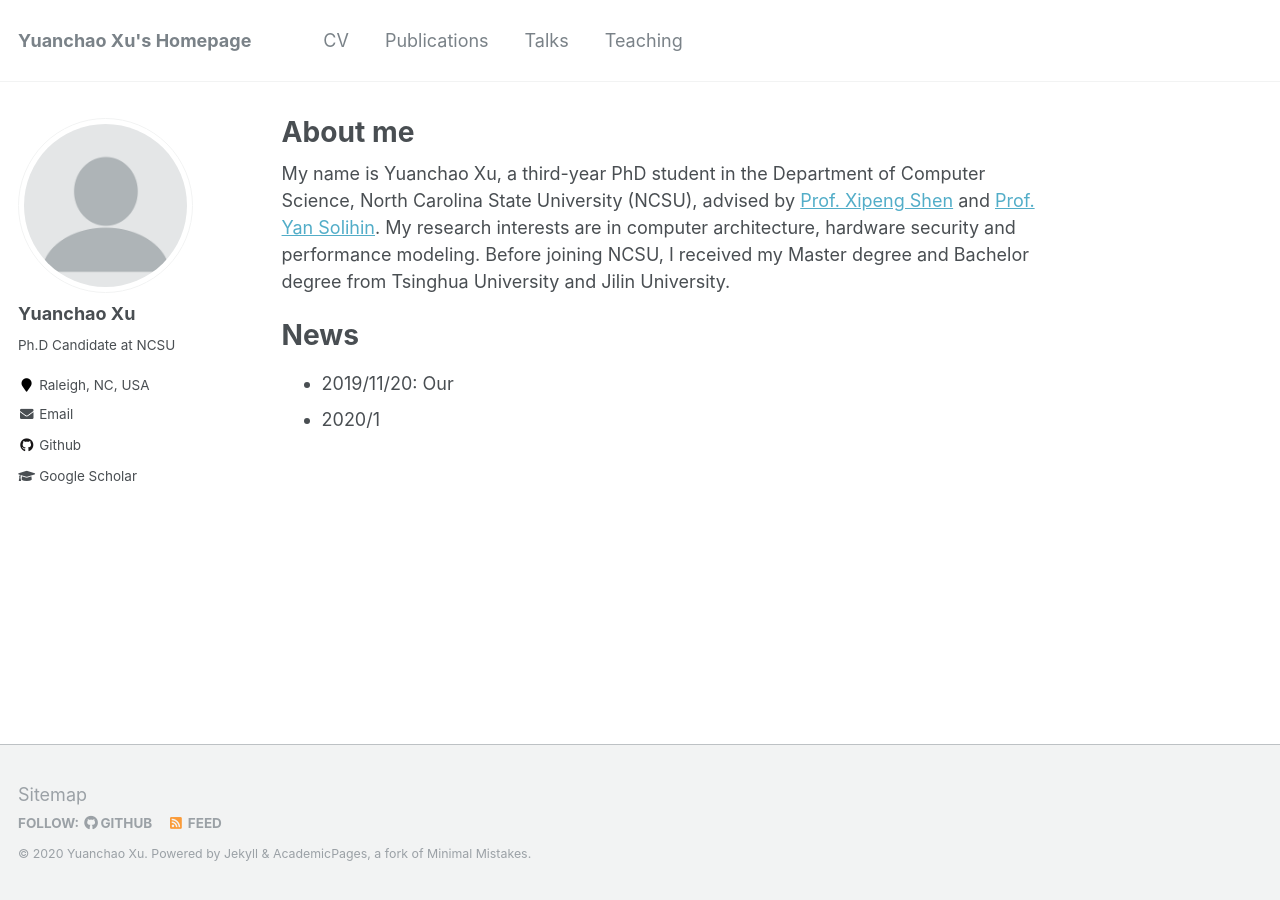
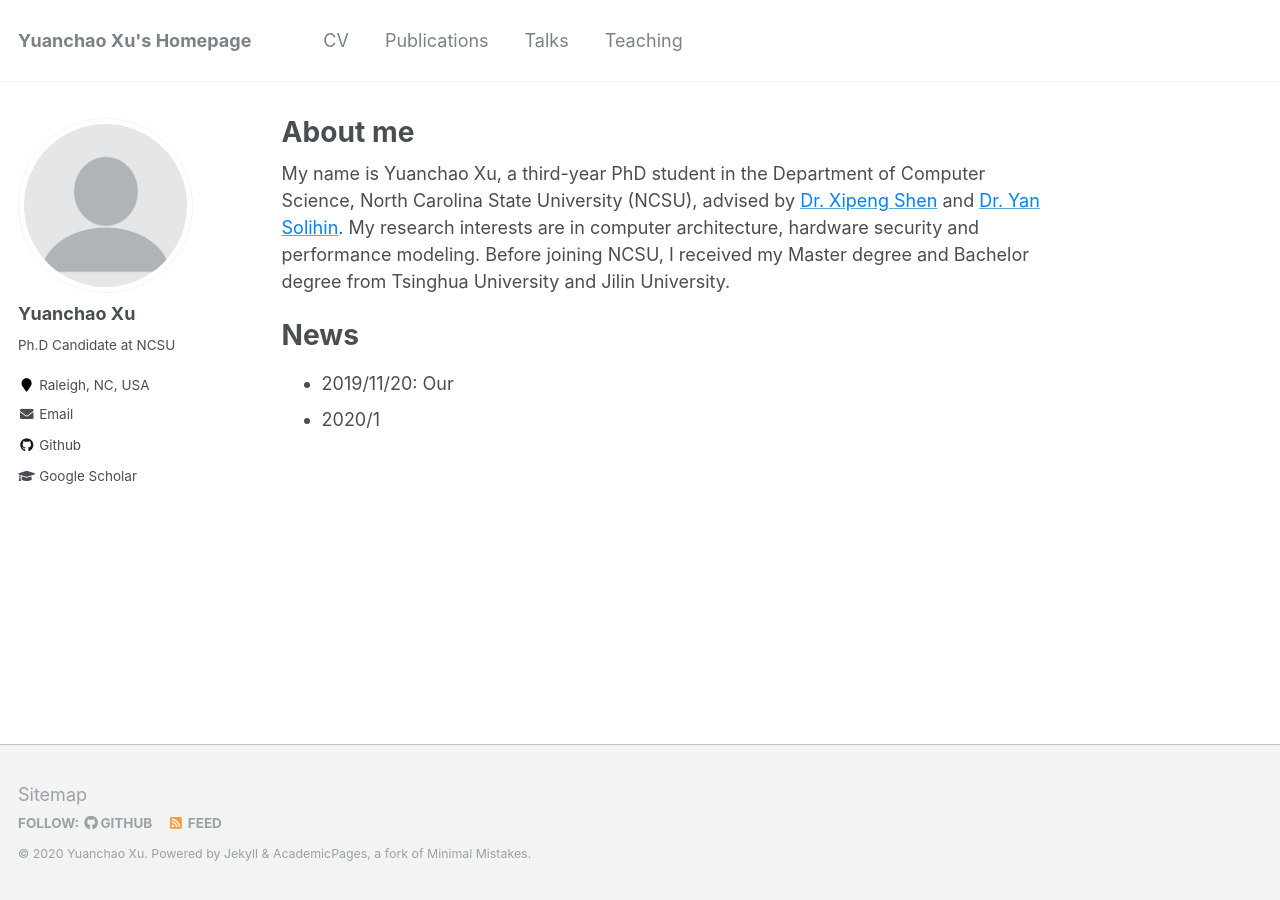
Before and after one commit to yuanchaoxu6/yuanchaoxu6.github.io, a Jekyll site: the page built from _pages/about.md, in a window 1280 px wide. Built offline with Jekyll 4.4.1, drawn with Linux system fonts in a browser that asks for light colours.

Commit message:
Update about.md

```diff
--- a/_pages/about.md
+++ b/_pages/about.md
@@ -8,7 +8,7 @@ redirect_from:
   - /about.html
 ---
 
-My name is Yuanchao Xu, a third-year PhD student in the Department of Computer Science, North Carolina State University (NCSU), advised by [Prof. Xipeng Shen](https://people.engr.ncsu.edu/xshen5/) and [Prof. Yan Solihin](https://sites.google.com/view/arpers). My research interests are in computer architecture, hardware security and performance modeling. Before joining NCSU, I received my Master degree and Bachelor degree from Tsinghua University and Jilin University.
+My name is Yuanchao Xu, a third-year PhD student in the Department of Computer Science, North Carolina State University (NCSU), advised by [<font color="#0081ff">Dr. Xipeng Shen</font>](https://people.engr.ncsu.edu/xshen5/) and [<font color="#0081ff">Dr. Yan Solihin</font>](https://sites.google.com/view/arpers). My research interests are in computer architecture, hardware security and performance modeling. Before joining NCSU, I received my Master degree and Bachelor degree from Tsinghua University and Jilin University.
 
 
 News
```
